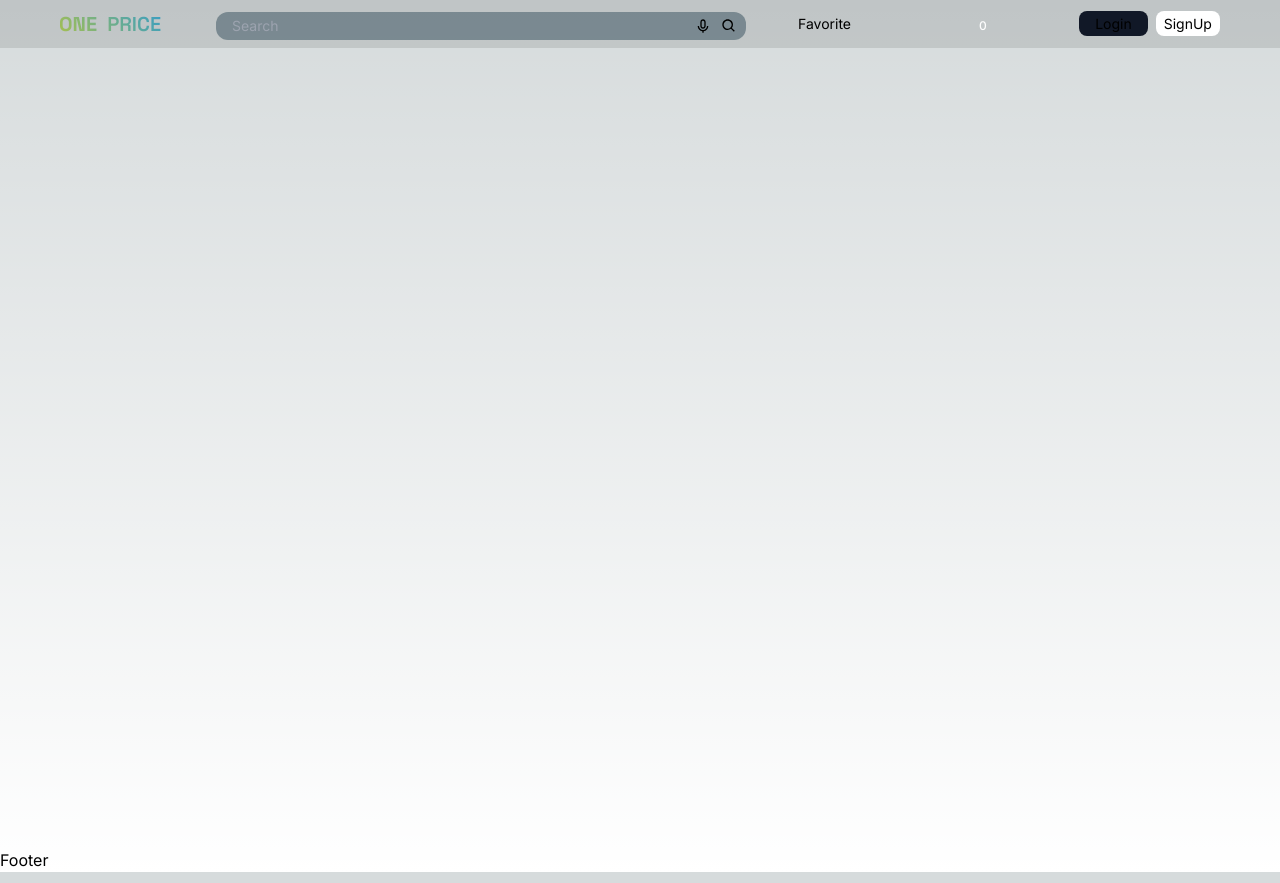
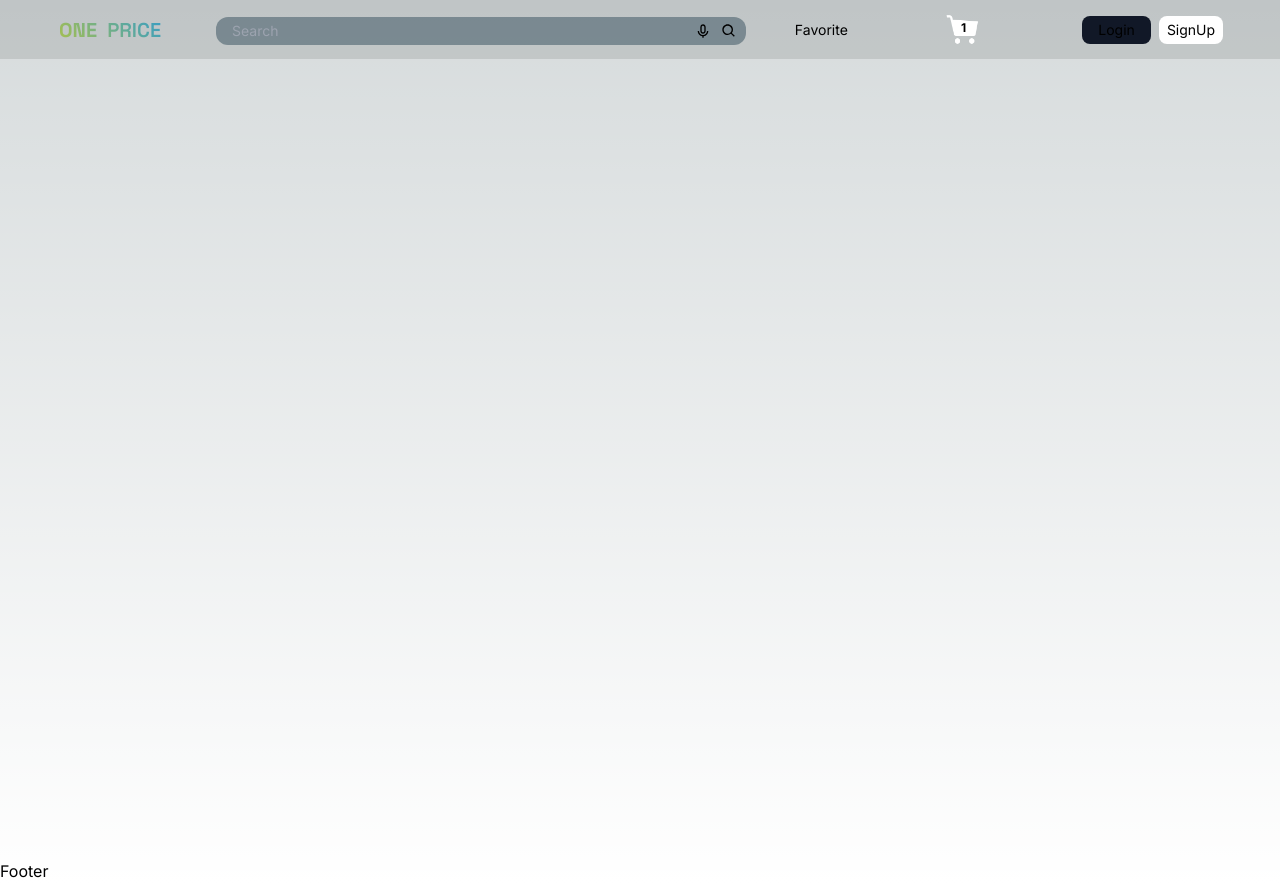
Before and after one commit to lalitkishork73/E-commerce-Webapp-Frontend, a Next.js app in the folder client/: page / in a window 1280 px wide. Built offline with nearby package versions, Linux system fonts and the light colour scheme.

Commit message:
added cart png

```diff
--- a/client/src/app/Home.tsx
+++ b/client/src/app/Home.tsx
@@ -2,6 +2,9 @@
 function Home() {
   return (
     <>
+    <main>
+      <section></section>
+    </main>
     </>
   );
 }
--- a/client/src/components/GlobalComponents/Navbar.tsx
+++ b/client/src/components/GlobalComponents/Navbar.tsx
@@ -69,8 +69,8 @@ const Navbar = () => {
               </div>
             </Link>
           </li>
-          <li>
-            <Link href="/login" className="mx-1 px-4 py-1 bg-gray-900 rounded-lg">
+          <li className='h-10 flex justify-center items-center sm:h-auto'>
+            <Link href="/login" className="mx-1 px-4 py-1  bg-gray-900 rounded-lg">
               Login
             </Link>
             <Link
--- a/client/src/components/GlobalComponents/main.css
+++ b/client/src/components/GlobalComponents/main.css
@@ -25,17 +25,7 @@
   /* Border colors */
   --border-color: #333333; /* Dark gray for borders */
 
-  /* Additional color variations */
-  --cir-colorname1: #aaff00;
-  --cir-colorname2: #ff00aa;
-  --cir-colorname3: #00ffaa;
-  --cir-colorname4: #ffaa00;
 
-  /* Futuristic color pattern */
-  --futuristic-color1: #ff00ff;
-  --futuristic-color2: #00ffff;
-  --futuristic-color3: #ff9900;
-  --futuristic-color4: #99ff00;
 
   /* Gradient backgrounds */
   --gradient-bg1: linear-gradient(
--- a/client/src/components/GlobalComponents/subComponents/CartCard.tsx
+++ b/client/src/components/GlobalComponents/subComponents/CartCard.tsx
@@ -1,13 +1,21 @@
 import React from 'react';
+import Image from 'next/image';
 import { FaShoppingCart } from 'react-icons/fa';
+import cart from '@/assets/icons8-shopping-cart-64.png';
 const CartCard = () => {
   return (
     <>
       <div className="cart">
-        <div className="relative mx-1 p-1 hover:scale-150">
-
-          <div className="absolute inset-0 left-[20px] top-[-2px] text-xs bg-black/10  backdrop-blur-md text-[#fdfdfd] text-center h-5 w-auto font-medium">
-            0
+        <div className="relative hover:scale-110 ">
+          <Image
+            src={cart}
+            alt="Picture of the author"
+            width={35}
+            height={30}
+            className=""
+          />
+          <div className="absolute inset-0 left-[1px] top-[8px] text-xs bg-transparent text-[#000000] text-center h-5 w-auto font-bold ">
+            1
           </div>
         </div>
         <div className="cartBox">
--- /dev/null
+++ b/client/src/components/homeComponents/Hero.tsx
@@ -0,0 +1,9 @@
+import React from 'react'
+
+function Hero() {
+  return (
+    <div>Hero</div>
+  )
+}
+
+export default Hero
```
Also changed, not shown: client/src/assets/icons8-shopping-cart-64.png (added).
